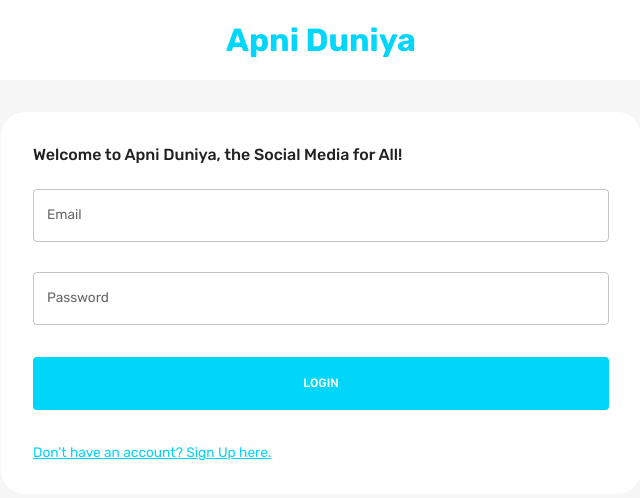
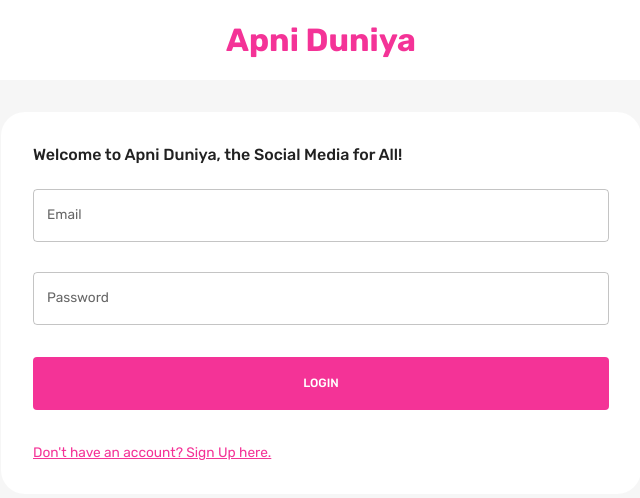
Before and after one commit to imsachin49/ApniDuniya, a React (Create React App) app in the folder client/: page / in a window 1280 px wide. Shown: the top 498 px of the page, without its empty margins (319-959 px from the left). Built offline with nearby package versions, Linux system fonts and the light colour scheme.

Commit message:
like done

```diff
--- a/client/src/scenes/loginPage/Form.jsx
+++ b/client/src/scenes/loginPage/Form.jsx
@@ -253,9 +253,9 @@ const Form = () => {
               sx={{
                 m: "2rem 0",
                 p: "1rem",
-                backgroundColor: palette.primary.main,
-                color: palette.background.alt,
-                "&:hover": { color: palette.primary.main },
+                backgroundColor: 'rgb(244, 51, 151)',
+                color: 'white',
+                "&:hover": { color:'white',backgroundColor: '#999' },
               }}
             >
               {isLogin ? "LOGIN" : "REGISTER"}
@@ -267,10 +267,10 @@ const Form = () => {
               }}
               sx={{
                 textDecoration: "underline",
-                color: palette.primary.main,
+                color: 'rgb(244, 51, 151)',
                 "&:hover": {
                   cursor: "pointer",
-                  color: palette.primary.light,
+                  color: 'blue',
                 },
               }}
             >
--- a/client/src/scenes/loginPage/index.jsx
+++ b/client/src/scenes/loginPage/index.jsx
@@ -12,7 +12,7 @@ const LoginPage = () => {
         p="1rem 6%"
         textAlign="center"
       >
-        <Typography fontWeight="bold" fontSize="32px" color="primary">
+        <Typography fontWeight="bold" fontSize="32px" color="primary" style={{color:'rgb(244, 51, 151)'}}>
           Apni Duniya
         </Typography>
       </Box>
--- a/client/src/scenes/widgets/PostWidget.jsx
+++ b/client/src/scenes/widgets/PostWidget.jsx
@@ -11,6 +11,7 @@ import WidgetWrapper from "components/WidgetWrapper";
 import { useState } from "react";
 import { useDispatch, useSelector } from "react-redux";
 import { setPost } from "state";
+import { useEffect } from "react";
 
 const PostWidget = ({
   postId,
@@ -28,12 +29,17 @@ const PostWidget = ({
   const dispatch = useDispatch();
   const token = useSelector((state) => state.token);
   const loggedInUserId = useSelector((state) => state.user._id);
-  const isLiked = Boolean(likes[loggedInUserId]);
-  const likeCount = Object.keys(likes).length;
 
   const { palette } = useTheme();
   const main = palette.neutral.main;
   const primary = palette.primary.main;
+  const [like, setLike] = useState(Object.keys(likes).length);
+  const [isLiked, setIsLiked] = useState(false);
+
+   //like or dislike post
+   useEffect(() => {
+    setIsLiked(likes[loggedInUserId]);
+  }, [loggedInUserId, likes]);
 
   const patchLike = async () => {
     console.log(postId, loggedInUserId)
@@ -46,13 +52,13 @@ const PostWidget = ({
       },
         body: JSON.stringify({ userId: loggedInUserId }),
       });
-    // console.log(response)
         const updatedPost = await response.json();
-    console.log(updatedPost)
         dispatch(setPost({ post: updatedPost }));
-  }catch(err){
+    } catch(err){
       console.log(err)
     }
+    setLike(isLiked ? like - 1 : like + 1);
+    setIsLiked(!isLiked);
   };
 
   return (
@@ -85,7 +91,7 @@ const PostWidget = ({
                 <FavoriteBorderOutlined />
               )}
             </IconButton>
-            <Typography>{likeCount}</Typography>
+            <Typography>{like}</Typography>
           </FlexBetween>
 
           {/* //comment adding soon */}
```
Lines whose indentation alone changed are shown as unchanged.
